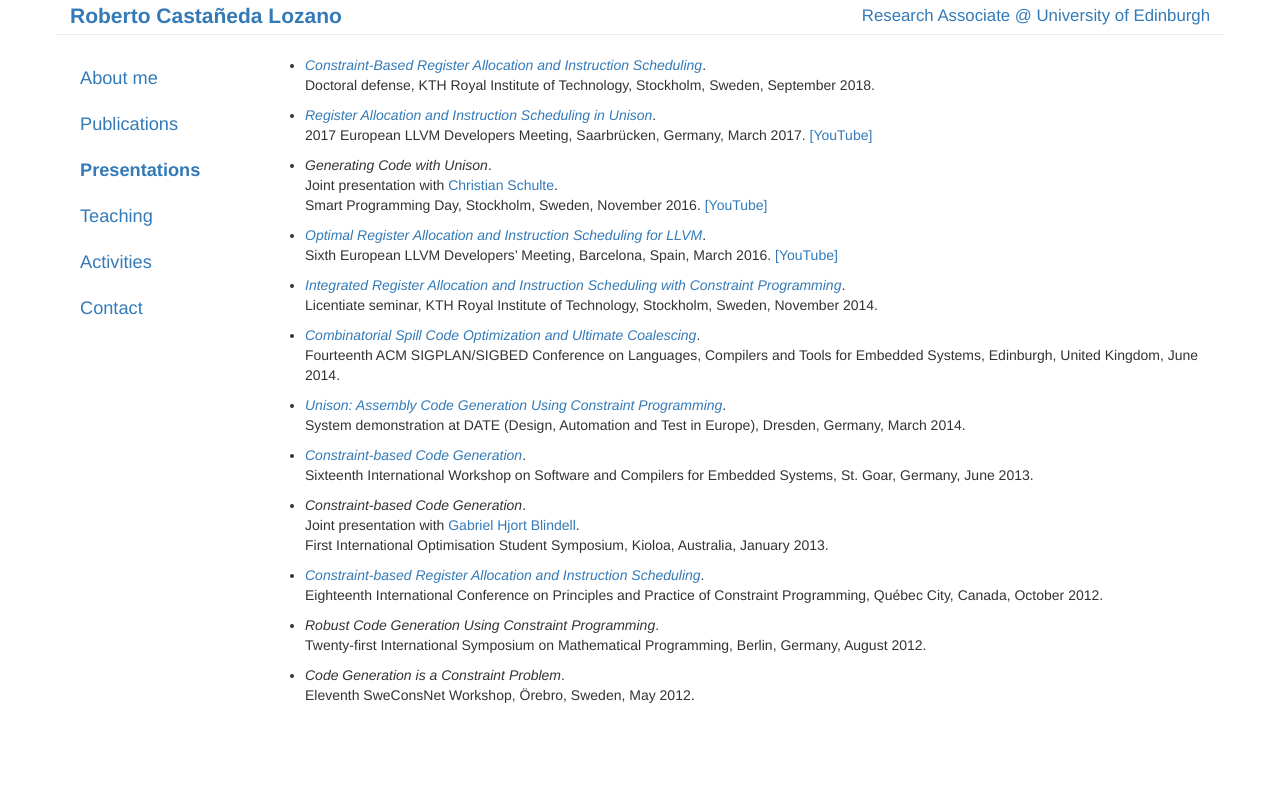
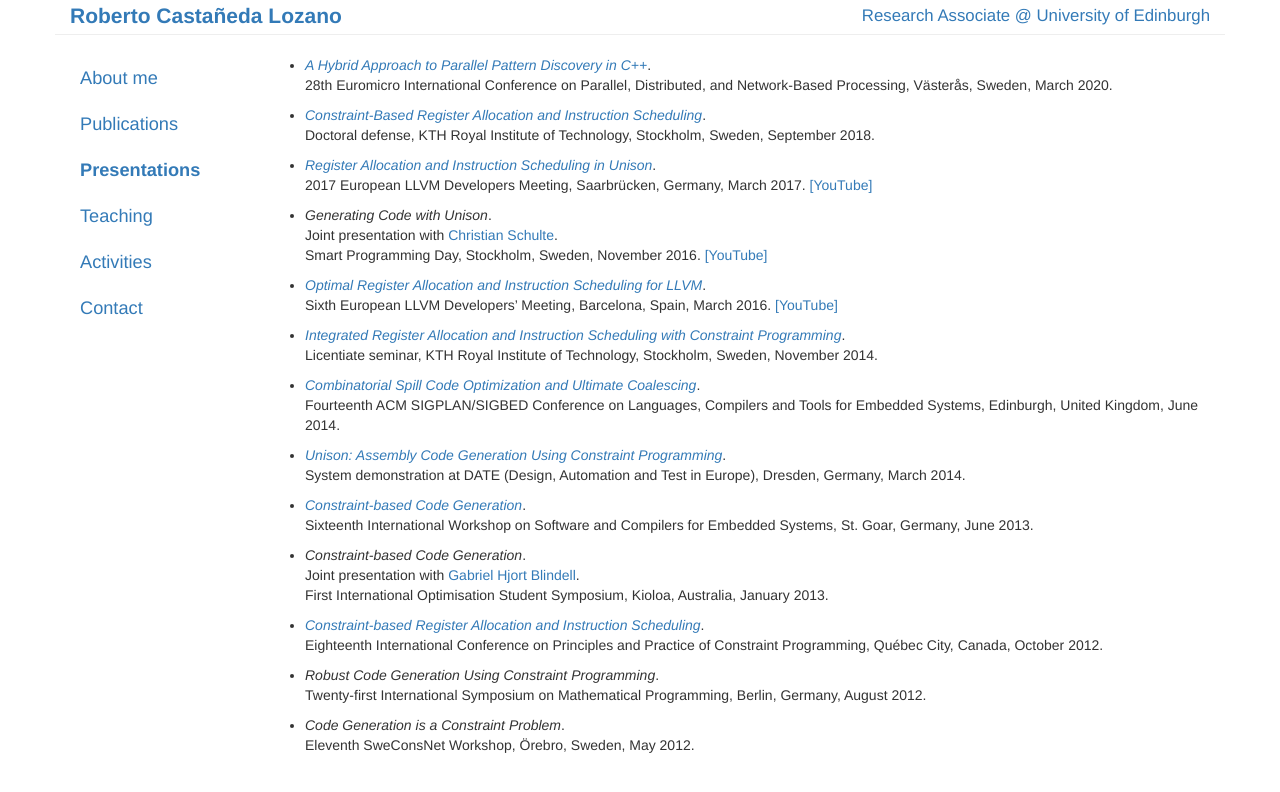
Before and after one commit to robcasloz/robcasloz.github.io, a Jekyll site: the page built from _posts/2010-11-01-presentations.md, in a window 1280 px wide. Shown: the top 792 px of the page. Built offline with Jekyll 4.4.1, drawn with Linux system fonts in a browser that asks for light colours.

Commit message:
Add presentation

```diff
--- a/_posts/2010-11-01-presentations.md
+++ b/_posts/2010-11-01-presentations.md
@@ -2,6 +2,9 @@
 layout: page
 title: "Presentations"
 ---
+
+- [*A Hybrid Approach to Parallel Pattern Discovery in C++*](/presentations/pdp2020.pdf).<br />
+  28th Euromicro International Conference on Parallel, Distributed, and Network-Based Processing, V&auml;ster&aring;s, Sweden, March 2020.
 
 - [*Constraint-Based Register Allocation and Instruction Scheduling*](/presentations/phd2018.pdf).<br />
   Doctoral defense, KTH Royal Institute of Technology, Stockholm, Sweden, September 2018.
```
Also changed, not shown: 1 other file.
